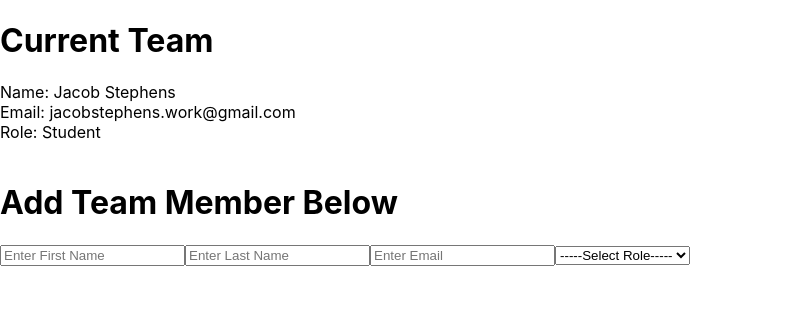
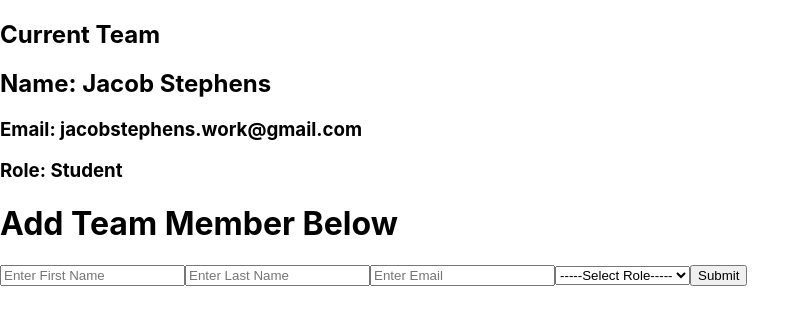
Before and after one commit to bloominstituteoftechnology/team-builder, a React (Create React App) app in the folder team-builder/: page / in a window 1280 px wide. Shown: the top 324 px of the page, without its empty margins (0-810 px from the left). Built offline with nearby package versions, Linux system fonts and the light colour scheme.

Commit message:
finished mvp

```diff
--- a/team-builder/src/App.js
+++ /dev/null
@@ -1,79 +0,0 @@
-import logo from './logo.svg';
-import { useState } from 'react';
-import './App.css';
-
-const teamList = []
-
-
-const initialTeamName = { teamName:''}
-
-const initialTeamInfo = [{
-  firstName:'Jacob',
-  lastName:'Stephens',
-  email:'jacobstephens.work@gmail.com',
-  role:'Student',
-}]
-
-
-
-function App() {
-
-  const [members, setMembers] = useState(initialTeamInfo);
-  const [teamName, setTeamName] = useState(initialTeamName)
-
-  return (
-
-    <div>
-
-      <h1>Current Team</h1>
-
-      {members.map((member) => {
-        return (
-          <div>
-            Name: {member.firstName} {member.lastName}<br/>
-            Email: {member.email}<br/>
-            Role: {member.role}
-          </div>
-        );
-      })}
-
-      <br/>
-
-      <h1>Add Team Member Below</h1>
-
-      <form>
-
-        <input
-          placeholder="Enter First Name">
-
-        </input>
-
-        <input
-          placeholder="Enter Last Name">
-
-        </input>
-
-        <input
-        placeholder="Enter Email">
-
-        </input>
-
-        <select>
-          <option>-----Select Role-----</option>
-
-          <option>Instructor</option>
-
-          <option>Student</option>
-
-          <option>Web Developer</option>
-
-          <option>Faculty Member</option>
-        </select>
-
-      </form>
-
-    </div>
-  );
-}
-
-export default App;
--- a/team-builder/src/index.js
+++ b/team-builder/src/index.js
@@ -1,15 +1,141 @@
-import React from 'react';
+import React, { useState } from 'react';
 import ReactDOM from 'react-dom';
 import './index.css';
-import App from './App';
 import reportWebVitals from './reportWebVitals';
 
+const teamMembers = [{
+  firstName:'Jacob',
+  lastName:'Stephens',
+  email:'jacobstephens.work@gmail.com',
+  role:'Student',
+}]
+
+const initialState = {
+  firstName:'',
+  lastName:'',
+  email:'',
+  role:'',
+}
+
+function SimpleTeam() {
+
+  const [members, setMembers] = useState(teamMembers);
+
+  const [team, setTeam] = useState(initialState);
+
+  const updateForm = (inputName, inputValue) => {
+
+    setTeam({...team, [inputName]: inputValue});
+  };
+
+  const submitForm = (event) => {
+    const newMember = {
+      firstName: team.firstName,
+      lastName: team.lastName,
+      email: team.email,
+      role: team.role
+    };
+
+    setMembers(members.concat(newMember));
+    setTeam(initialState);
+
+  };
+
+const onSubmit = (event) => {
+  event.preventDefault();
+  submitForm()
+}
+
+const onChange = (event) =>{
+  const { name, value } = event.target;
+  updateForm(name, value)
+}
+  return (
+
+    <div>
+      <h2>Current Team</h2>
+
+      {members.map((member, key) => {
+        return (
+          <div key={key}>
+            <h2>
+              Name: {member.firstName} {member.lastName}
+            </h2>
+            <h3>
+              Email: {member.email}
+            </h3>
+            <h3>
+              Role: {member.role}
+            </h3>
+          </div>
+        );
+      })}
+
+
+      <h1>Add Team Member Below</h1>
+
+      <form onSubmit={onSubmit}>
+        <input
+          placeholder="Enter First Name"
+          name="firstName"
+          type="text"
+          value={members.firstName}
+          onChange={onChange}
+          >
+
+        </input>
+
+        <input
+          placeholder="Enter Last Name"
+          name="lastName"
+          type="text"
+          value={members.lastName}
+          onChange={onChange}
+          >
+        </input>
+
+        <input
+        placeholder="Enter Email"
+        name="email"
+        type="text"
+        value={members.email}
+        onChange={onChange}
+        >
+        </input>
+
+        <select
+        name="role"
+        type="text"
+        value={members.role}
+        onChange={onChange}>
+          <option>-----Select Role-----</option>
+          <option>Instructor</option>
+          <option>Student</option>
+          <option>Web Developer</option>
+          <option>Faculty Member</option>
+        </select>
+
+        <button>Submit</button>
+      </form>
+
+    </div>
+  );
+}
+
+
 ReactDOM.render(
+
   <React.StrictMode>
-    <App />
+
+    {/* <App /> */}
+
+    <SimpleTeam  />
+
   </React.StrictMode>,
+
   document.getElementById('root')
-);
+
+  );
 
 // If you want to start measuring performance in your app, pass a function
 // to log results (for example: reportWebVitals(console.log))
```
Also changed, not shown: 1 other file (tests, documents, lock files or other folders).
